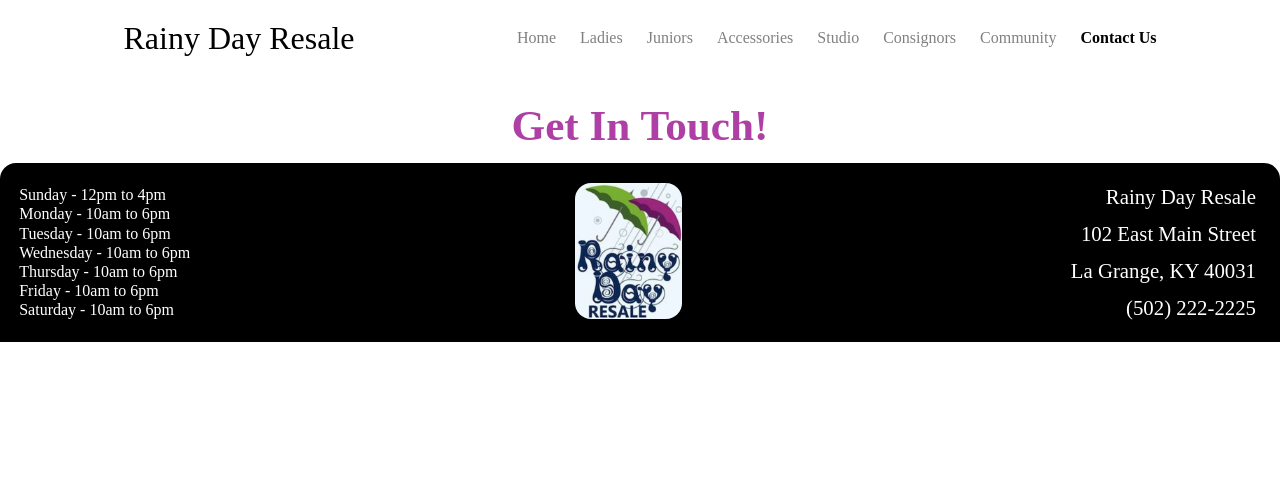
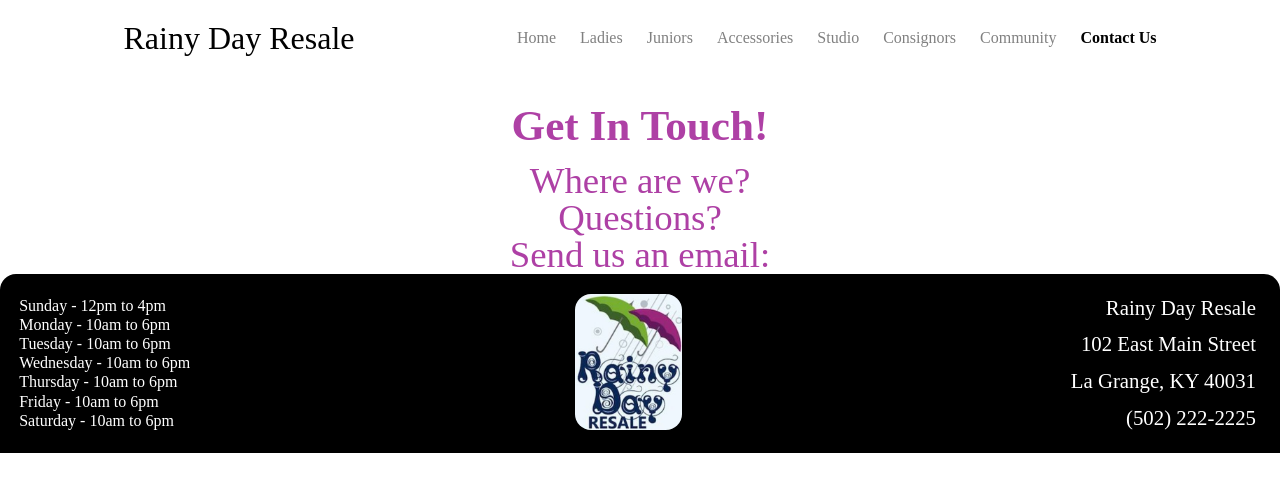
Before and after one commit to RaineBeauDubs/ShoppeSite, a React (Create React App) app in the folder shoppe/: page /contact in a window 1280 px wide. Shown: the top 492 px of the page. Built offline with nearby package versions, Linux system fonts and the light colour scheme.

Commit message:
start on contact page

```diff
--- a/shoppe/src/components/contact/Contact.js
+++ b/shoppe/src/components/contact/Contact.js
@@ -5,6 +5,9 @@ function Contact() {
   return (
     <div className="contactContainer">
       <h2 className="colorHeader">Get In Touch!</h2>
+      <h3 className="colorSubHeader">Where are we?</h3>
+      <h3 className="colorSubHeader">Questions?</h3>
+      <h3 className="colorSubHeader">Send us an email:</h3>
     </div>
   );
 }
```
